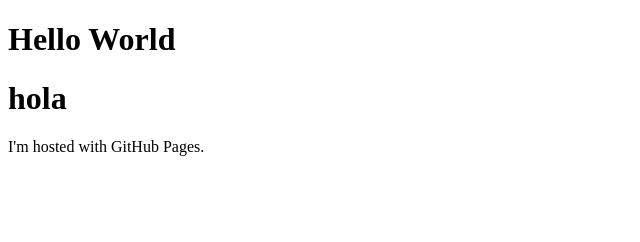
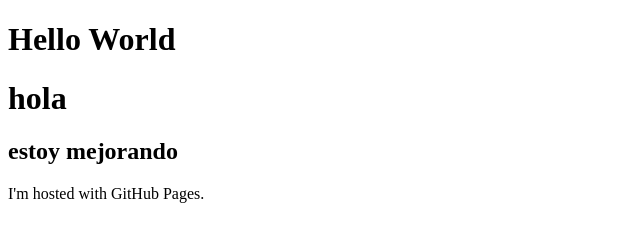
Before and after one commit to legrajales/elena, a plain HTML site: page index.html in a window 1280 px wide. Shown: the whole page, without its empty margins (0-640 px from the left). Drawn offline with Linux system fonts and the light colour scheme.

Commit message:
Update index.html
Update linea 6

```diff
--- a/index.html
+++ b/index.html
@@ -3,6 +3,7 @@
 <body>
 <h1>Hello World</h1>
 <h1>hola</h1>
+  <h2>estoy mejorando</h2>
 <p>I'm hosted with GitHub Pages.</p>
 </body>
 </html>
```
